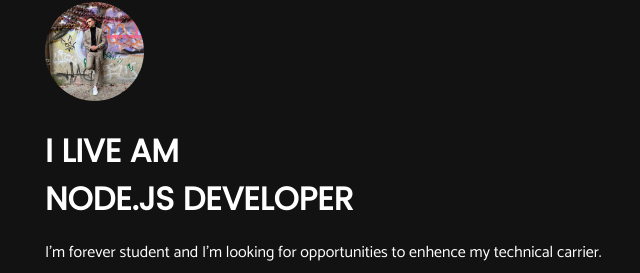
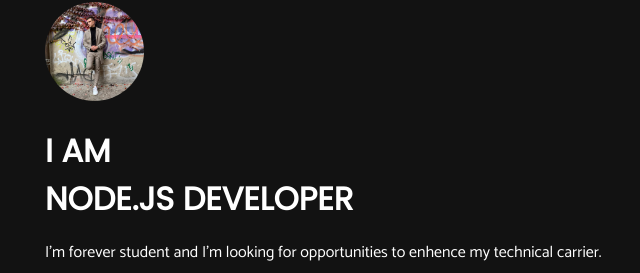
Before and after one commit to arturShmaida/Resume, a plain HTML site: page index.html in a window 1280 px wide. Shown: the part 172-445 px from the top of the page, without its empty margins (264-904 px from the left). Drawn offline with Linux system fonts and the light colour scheme.

Commit message:
tiny changes with the text mistake in previous version

```diff
--- a/index.html
+++ b/index.html
@@ -22,7 +22,7 @@
 
 					<div class="header">
 						<h1>
-							I live am<br />
+							I am<br>
 							Node.js developer
 						</h1>
 					</div>
```
